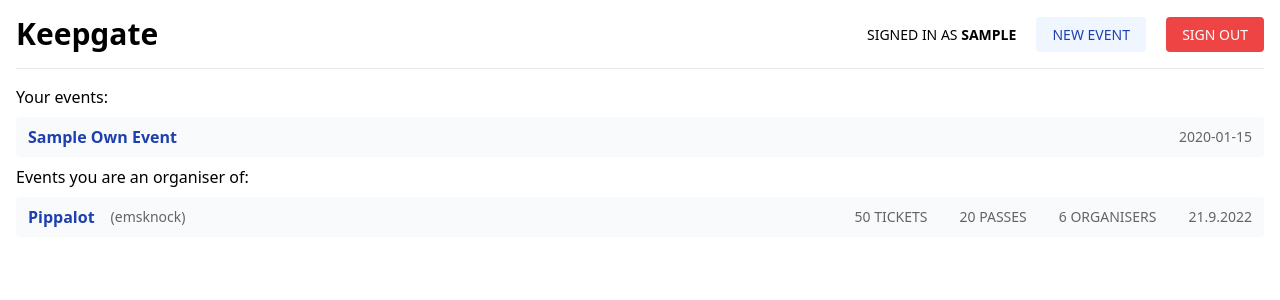
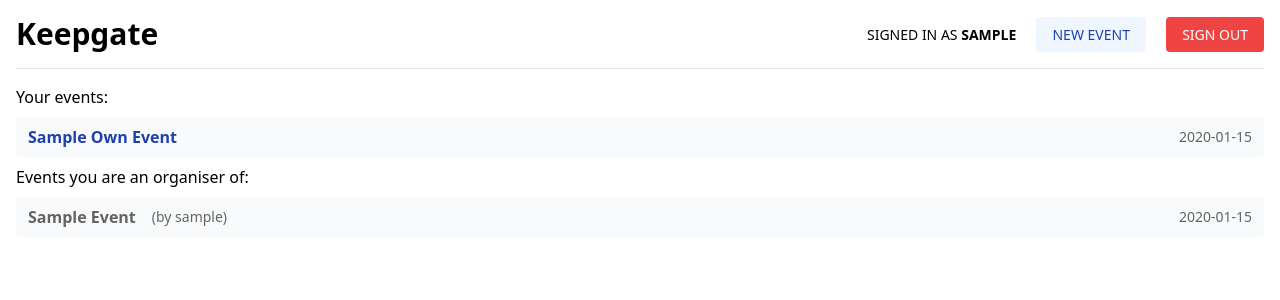
Before and after one commit to emsknock/keepgate, a Flask app: template templates/index_signed_in.html in a window 1280 px wide. Shown: the top 300 px of the page. Run offline with Flask 2, Linux system fonts and the light colour scheme; the template is opened without the code that fills it: most values are stand-ins (such as "Sample title", 1, 10 or a date in 2020); some libraries are stand-ins or nearby versions.

Commit message:
Show organised events

```diff
--- a/routes/index.py
+++ b/routes/index.py
@@ -1,5 +1,5 @@
 from app import app
-from utils import events, users
+from utils import events, users, organisers
 
 from flask import (
     render_template,
@@ -12,7 +12,8 @@ def index():
         return render_template(
             "index_signed_in.html",
             username=session["username"],
-            own_events=events.get_detailed_event_list(session["user_id"])
+            own_events=events.get_detailed_event_list(session["user_id"]),
+            organised_events=organisers.get_user_organised_events(session["user_id"])
         )
     else:
         return render_template("index.html")
--- a/templates/index_signed_in.html
+++ b/templates/index_signed_in.html
@@ -34,19 +34,23 @@
                 </li>
             {% endfor %}
         </ul>
+        {% if organised_events %}
             <h2>Events you are an organiser of:</h2>
             <ul class="my-2 flex flex-col space-y-2">
+                {% for event in organised_events %}
                     <li class="flex space-x-8 items-center bg-gray-50 px-3 py-2 rounded">
                         <span class="flex-grow flex items-center space-x-4">
-                    <a href="#" class="text-blue-800 font-bold capitalize">Pippalot</a>
-                    <span class="text-sm opacity-60">(emsknock)</span>
+                            <span class="font-bold capitalize opacity-60">{{ event.title }}</span>
+                            <span class="text-sm opacity-60">(by {{ event.username }})</span>
                         </span>
-                <span class="text-sm uppercase opacity-60">50 tickets</span>
-                <span class="text-sm uppercase opacity-60">20 passes</span>
-                <span class="text-sm uppercase opacity-60">6 organisers</span>
-                <span class="text-sm uppercase opacity-60">21.9.2022</span>
+                        <span class="flex-grow"></span>
+                        <span class="text-sm uppercase opacity-60">
+                            {% if event.date %} {{ event.date.strftime("%Y-%m-%d") }} {% else %} No date {% endif %}
+                        </span>
                     </li>
+                {% endfor %}
             </ul>
+        {% endif %}
     </article>
 </div>
 {% endblock %}
```
Also changed, not shown: utils/organisers.py (+16 -0 lines). Lines whose indentation alone changed are shown as unchanged.
